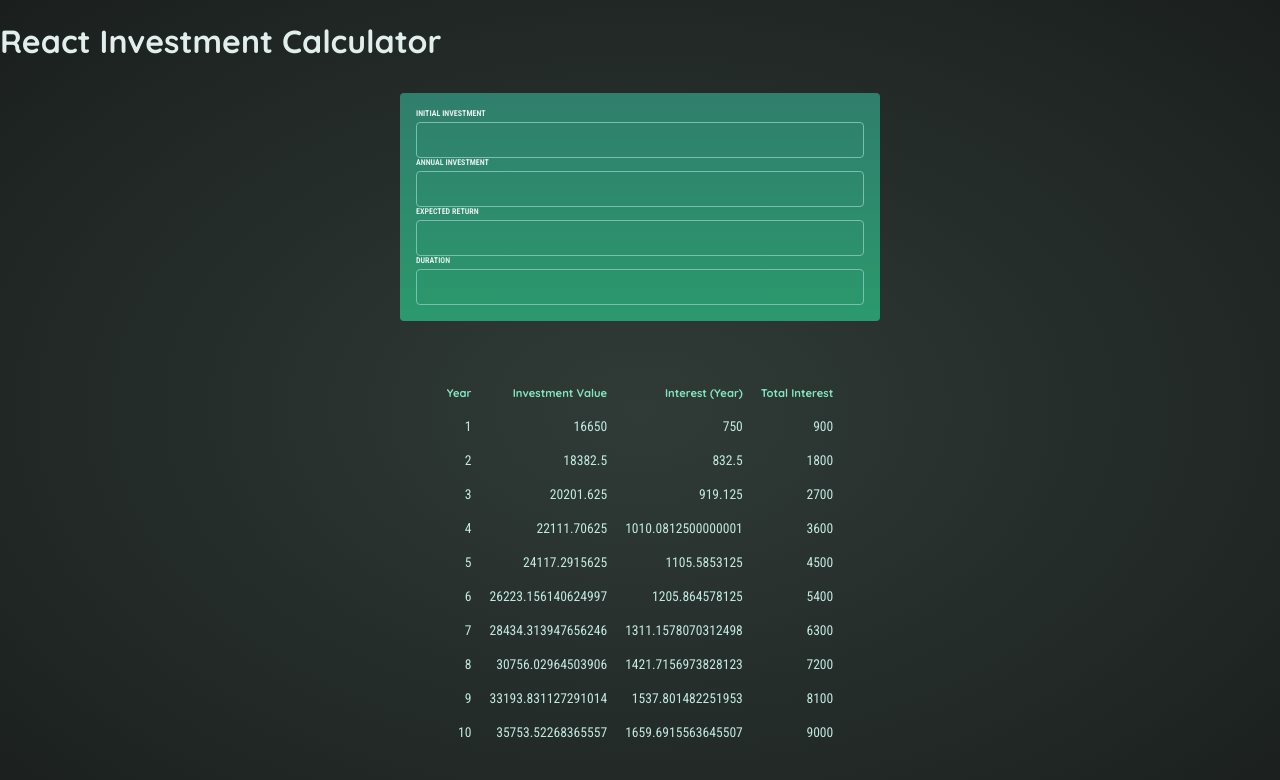
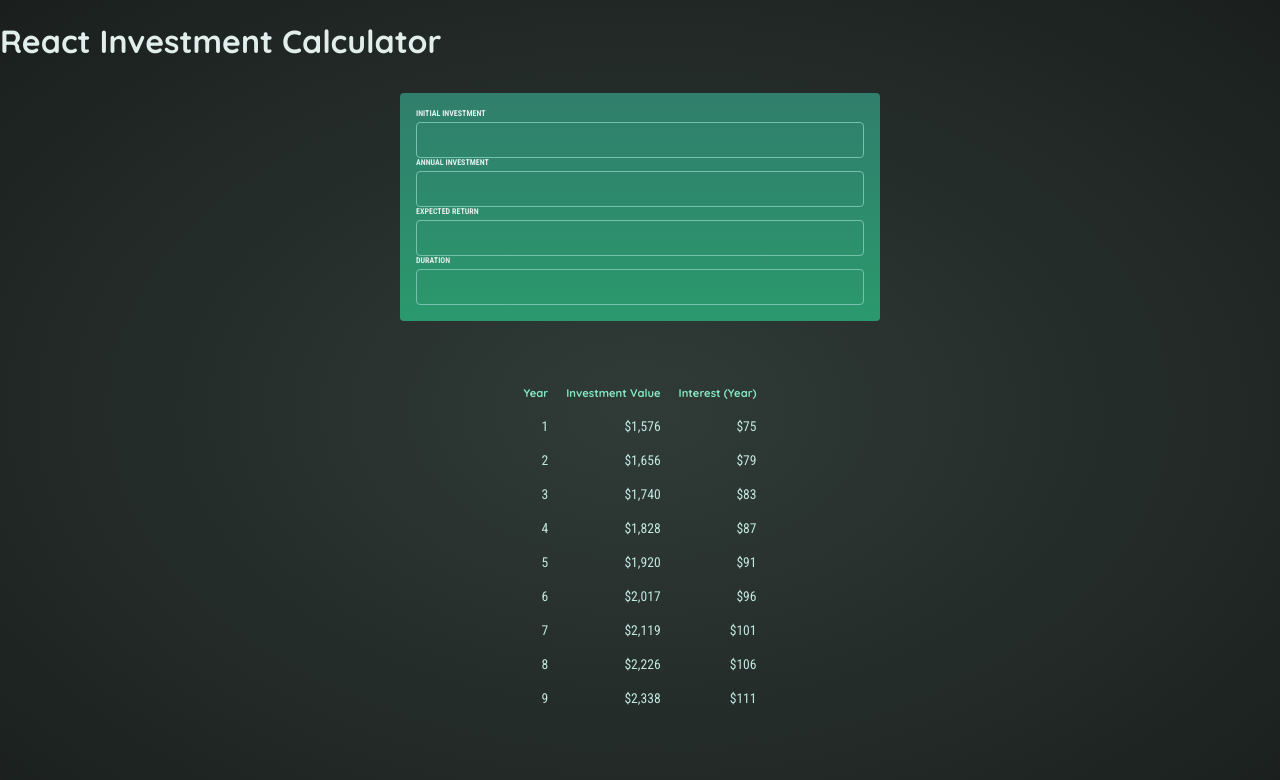
Before and after one commit to JPark2416/investmentCalculator, a React (Vite) app: page / in a window 1280 px wide. Shown: the top 780 px of the page. Built offline with nearby package versions, Linux system fonts and the light colour scheme.

Commit message:
formatter used in Result Table

```diff
--- a/src/App.jsx
+++ b/src/App.jsx
@@ -5,10 +5,10 @@
 import { calculateInvestmentResults } from "./util/investment";
 
 function App() {
-  const [initialValue, setInitialValue] = useState(15000);
-  const [annualValue, setAnnualValue] = useState(900);
+  const [initialValue, setInitialValue] = useState(1500);
+  const [annualValue, setAnnualValue] = useState(1);
   const [expectedValue, setExpectedValue] = useState(5);
-  const [durationValue, setDurationValue] = useState(10);
+  const [durationValue, setDurationValue] = useState(9);
 
   // const testVal = [initialValue, annualValue, expectedValue, durationValue];
   const investmentResults = calculateInvestmentResults({
--- a/src/components/ResultTable.jsx
+++ b/src/components/ResultTable.jsx
@@ -1,3 +1,5 @@
+import { formatter } from "../util/investment";
+
 function ResultTable({ resultValue }) {
   // resultValue Structure
   // {
@@ -6,7 +8,7 @@
   //   valueEndOfYear: investmentValue, // investment value at end of year
   //   annualInvestment: annualInvestment, // investment added in this year
   // }
-
+  console.log(formatter.format(resultValue[0].valueEndOfYear));
   return (
     <table id="result">
       <thead>
@@ -14,7 +16,7 @@
           <th>Year</th>
           <th>Investment Value</th>
           <th>Interest (Year)</th>
-          <th>Total Interest</th>
+          {/* <th>Total Interest</th> */}
         </tr>
       </thead>
       <tbody>
@@ -22,16 +24,16 @@
           return (
             <tr key={resultindex}>
               <td>{result.year}</td>
-              <td>{result.valueEndOfYear}</td>
-              <td>{result.interest}</td>
-              <td>
+              <td>{formatter.format(result.valueEndOfYear)}</td>
+              <td>{formatter.format(result.interest)}</td>
+              {/* <td>
                 {resultValue
                   .slice(0, resultindex + 1)
                   .map((res) => res.annualInvestment)
                   .reduce((acc, current) => {
                     return acc + current;
                   })}
-              </td>
+              </td> */}
             </tr>
           );
         })}
```
